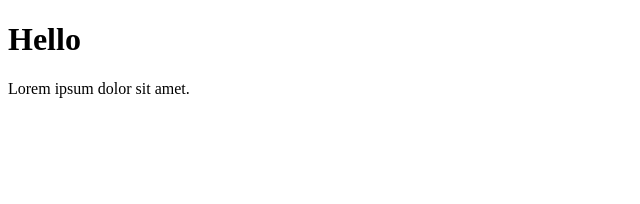
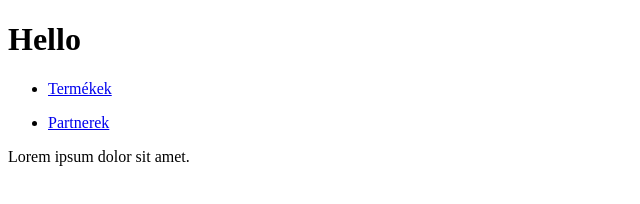
Before and after one commit to tailorbrigit/app02, a website: page index.html in a window 1280 px wide. Shown: the whole page, without its empty margins (0-640 px from the left). Drawn offline with Linux system fonts and the light colour scheme.

Commit message:
Menü hozzáadva

```diff
--- a/index.html
+++ b/index.html
@@ -8,9 +8,27 @@
 </head>
 <body>
     <h1>Hello</h1>
+    <body>
+        <nav>
+            <ul>
+                <li>
+                    <a href="a">Termékek</a>
+                </li>
+            </ul>
+        </nav>
+
+        <nav>
+            <ul>
+                <li>
+                    <a href="a">Partnerek</a>
+                </li>
+            </ul>
+        </nav>
+    </body>
 
     <p>
         Lorem ipsum dolor sit amet.
     </p>
+
 </body>
 </html>
```
